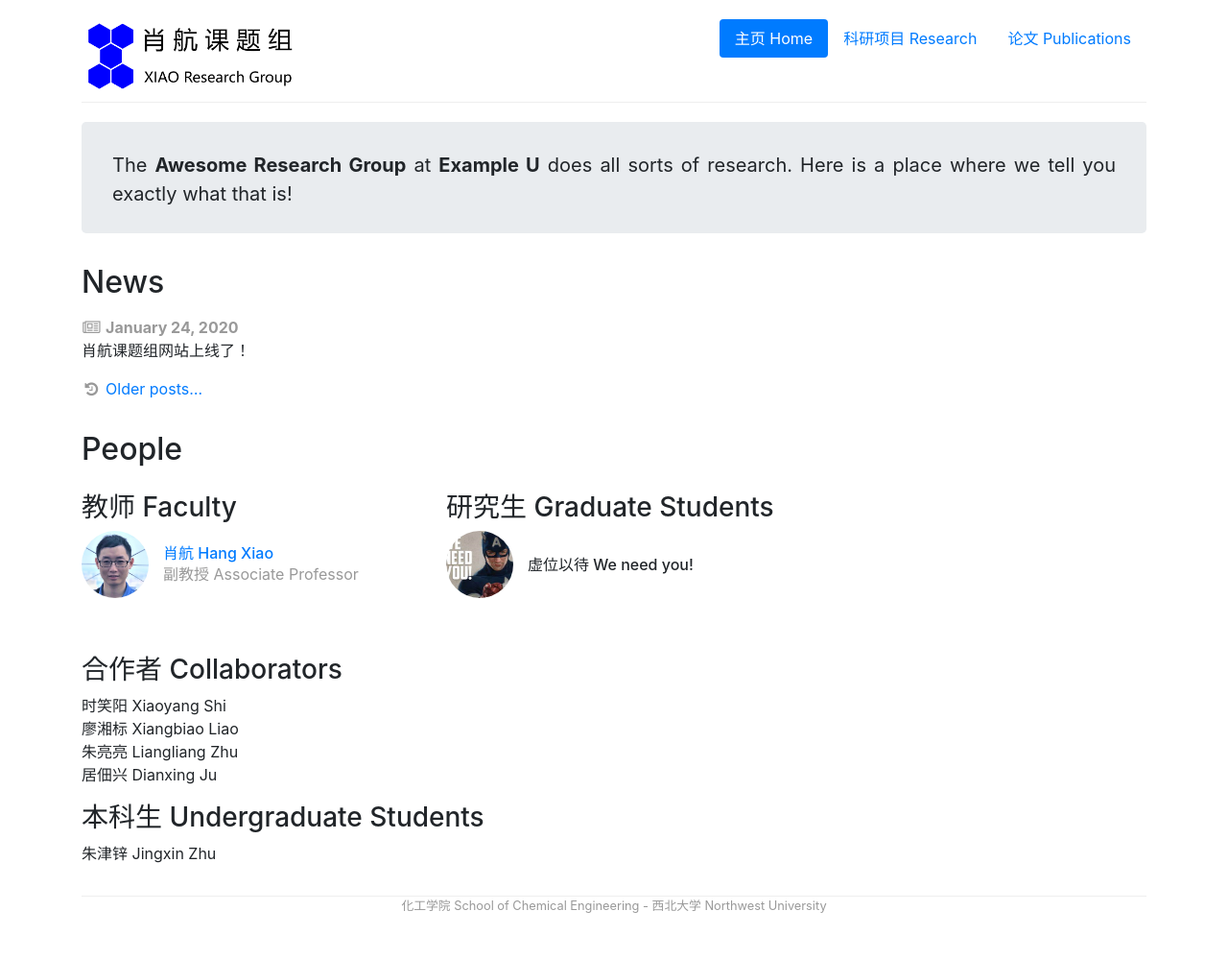
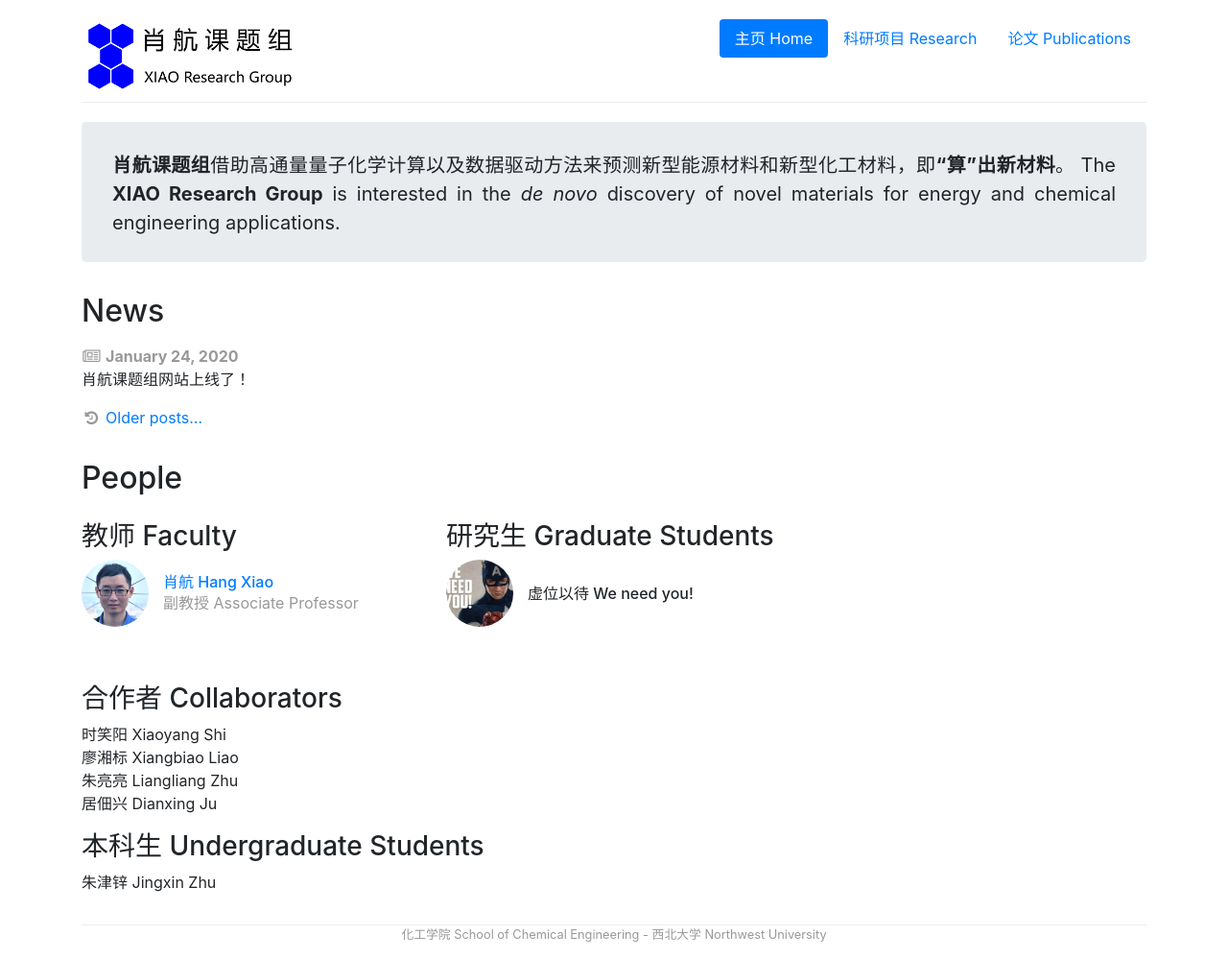
Before and after one commit to zzziyang1204/zzziyang1204.github.io, a Jekyll site: the page built from index.html, in a window 1280 px wide. Shown: the whole page at 96% size. Built offline with Jekyll 4.4.1, drawn with Linux system fonts in a browser that asks for light colours; before the commit the page ends 969 px from its top, so only the background shows below that.

Commit message:
Update index.html

```diff
--- a/index.html
+++ b/index.html
@@ -22,8 +22,8 @@ role-tables:
 
 <div class="jumbotron">
     <p>
-        The <b>Awesome Research Group</b> at <b>Example U</b> does all sorts of
-        research. Here is a place where we tell you exactly what that is!
+        <b>肖航课题组</b>借助高通量量子化学计算以及数据驱动方法来预测新型能源材料和新型化工材料，即<b>“算”出新材料</b>。
+        The <b>XIAO Research Group</b> is interested in the<i> de novo </i>discovery of novel materials for energy and chemical engineering applications.
     </p>
 </div>
 
```
